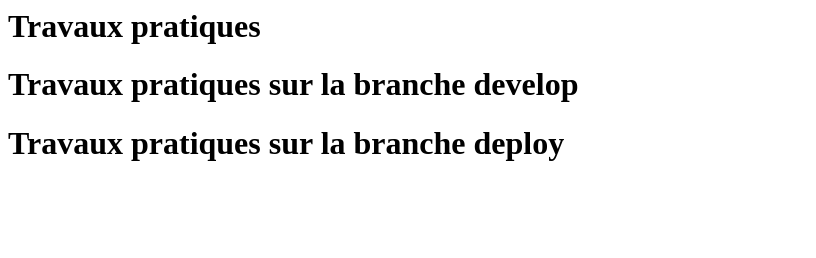
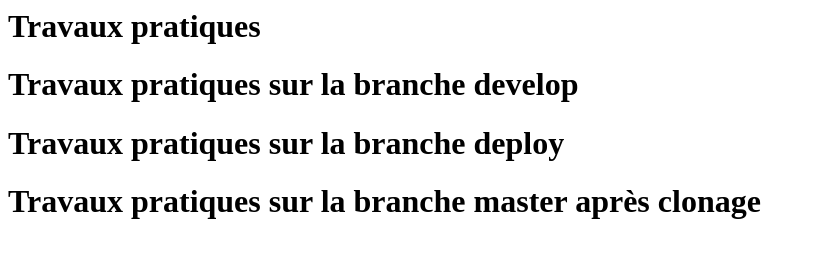
Before and after one commit to isolaf/TP_GIT_3, a plain HTML site: page index.html in a window 1280 px wide. Shown: the whole page, without its empty margins (0-816 px from the left). Drawn offline with Linux system fonts and the light colour scheme.

Commit message:
modification après clonage

```diff
--- a/index.html
+++ b/index.html
@@ -1,3 +1,4 @@
 <h1> Travaux pratiques </h1>
 <h1> Travaux pratiques sur la branche develop </h1>
 <h1> Travaux pratiques sur la branche deploy </h1>
+<h1> Travaux pratiques sur la branche master après clonage </h1>
```
